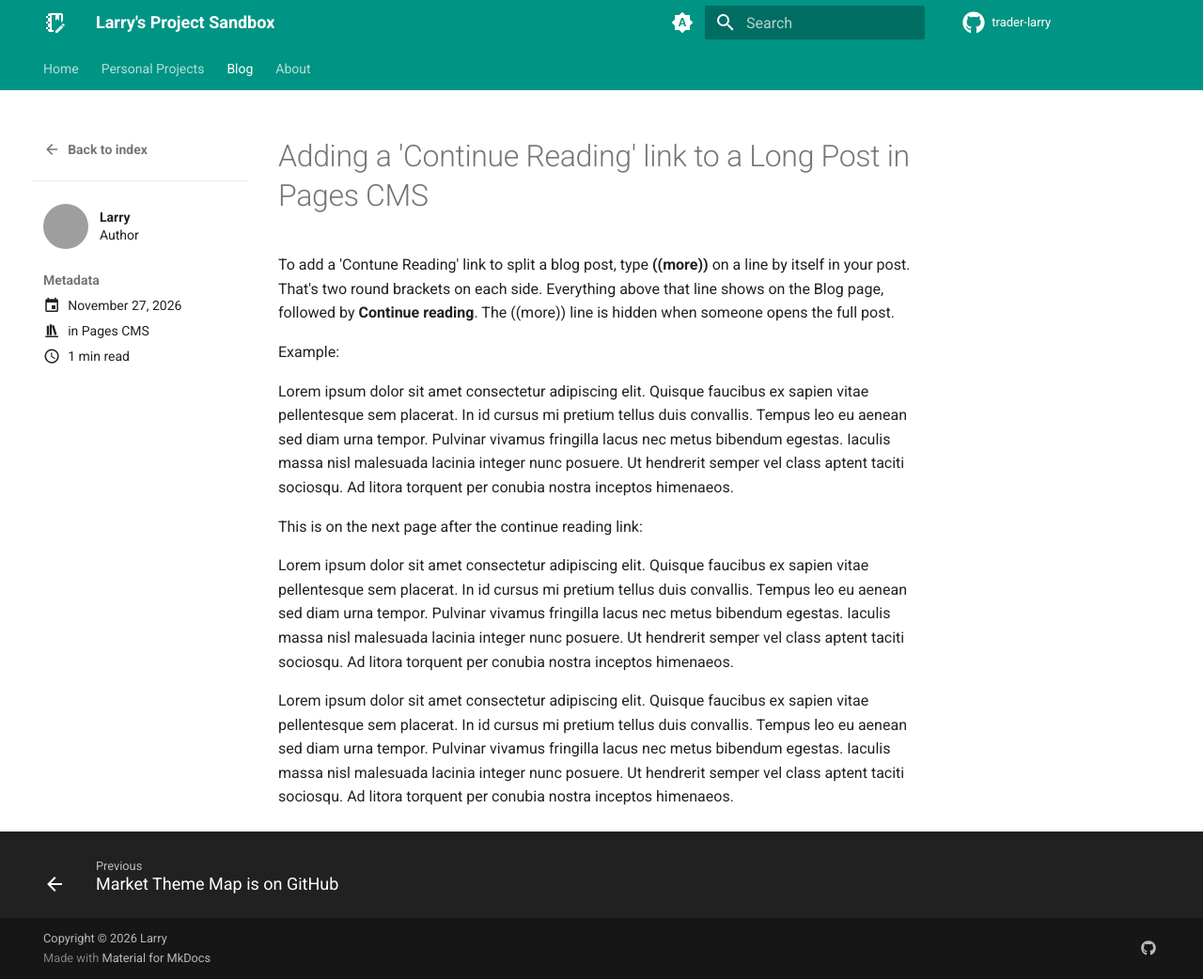
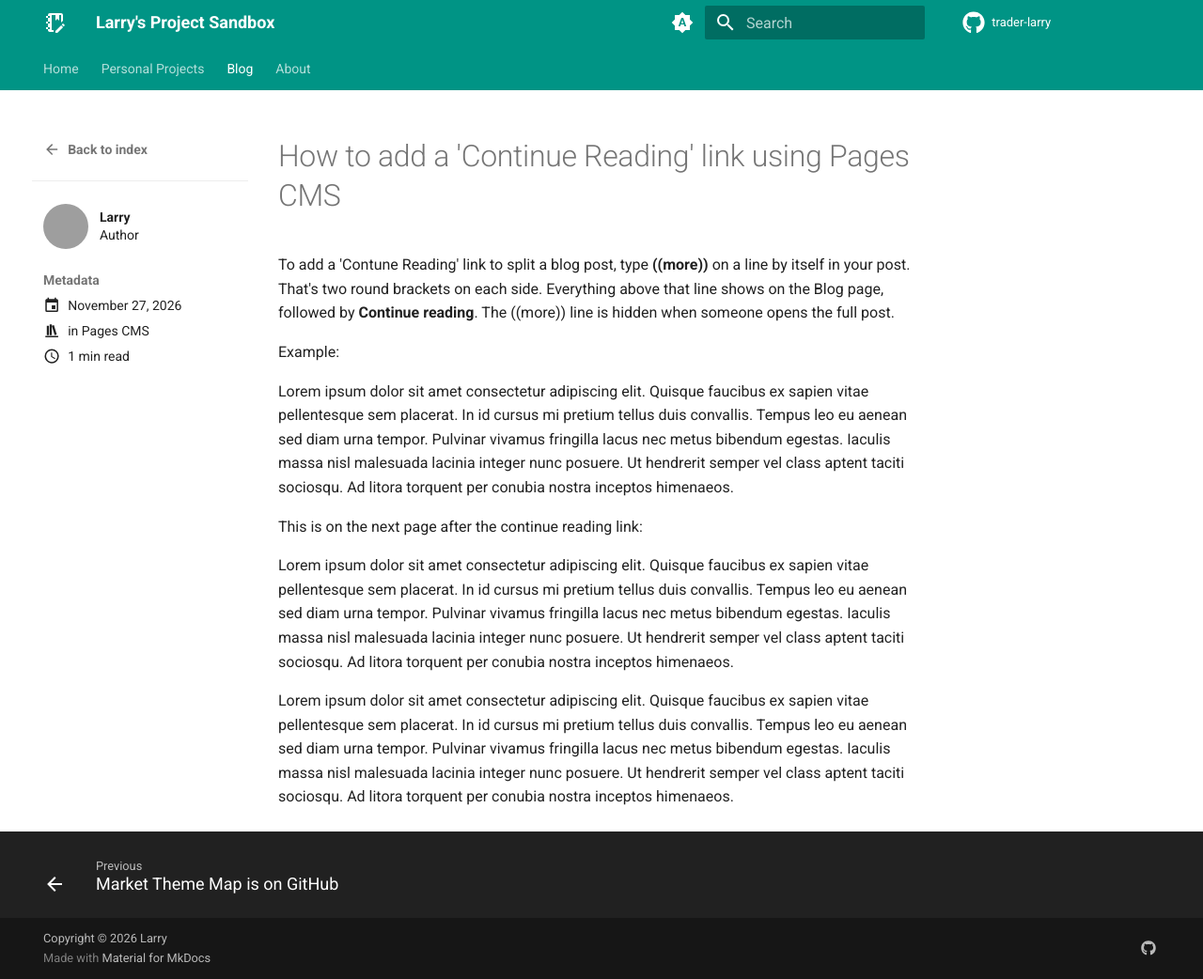
Before and after one commit to trader-larry/trader-larry.github.io, an MkDocs documentation site: the page built from docs/blog/posts/2026-11-27-adding-a-continue-reading-link-to-a-long-post-in-pages-cms.md, in a window 1280 px wide and 1042 px high. Shown: the whole window at 94% size. Built offline with MkDocs 1.6.1 and Material for MkDocs 9.7.7, drawn with Linux system fonts in a browser that asks for light colours; grey boxes are pictures that could not be loaded.

Commit message:
Update docs/blog/posts/2026-11-27-adding-a-continue-reading-link-to-a-long-post-in-pages-cms.md (via Pages CMS)

```diff
--- a/docs/blog/posts/2026-11-27-adding-a-continue-reading-link-to-a-long-post-in-pages-cms.md
+++ b/docs/blog/posts/2026-11-27-adding-a-continue-reading-link-to-a-long-post-in-pages-cms.md
@@ -1,5 +1,5 @@
 ---
-title: Adding a 'Continue Reading' link to a Long Post in Pages CMS
+title: How to add a 'Continue Reading' link using Pages CMS
 date: 2026-11-27
 categories:
   - Pages CMS
```
